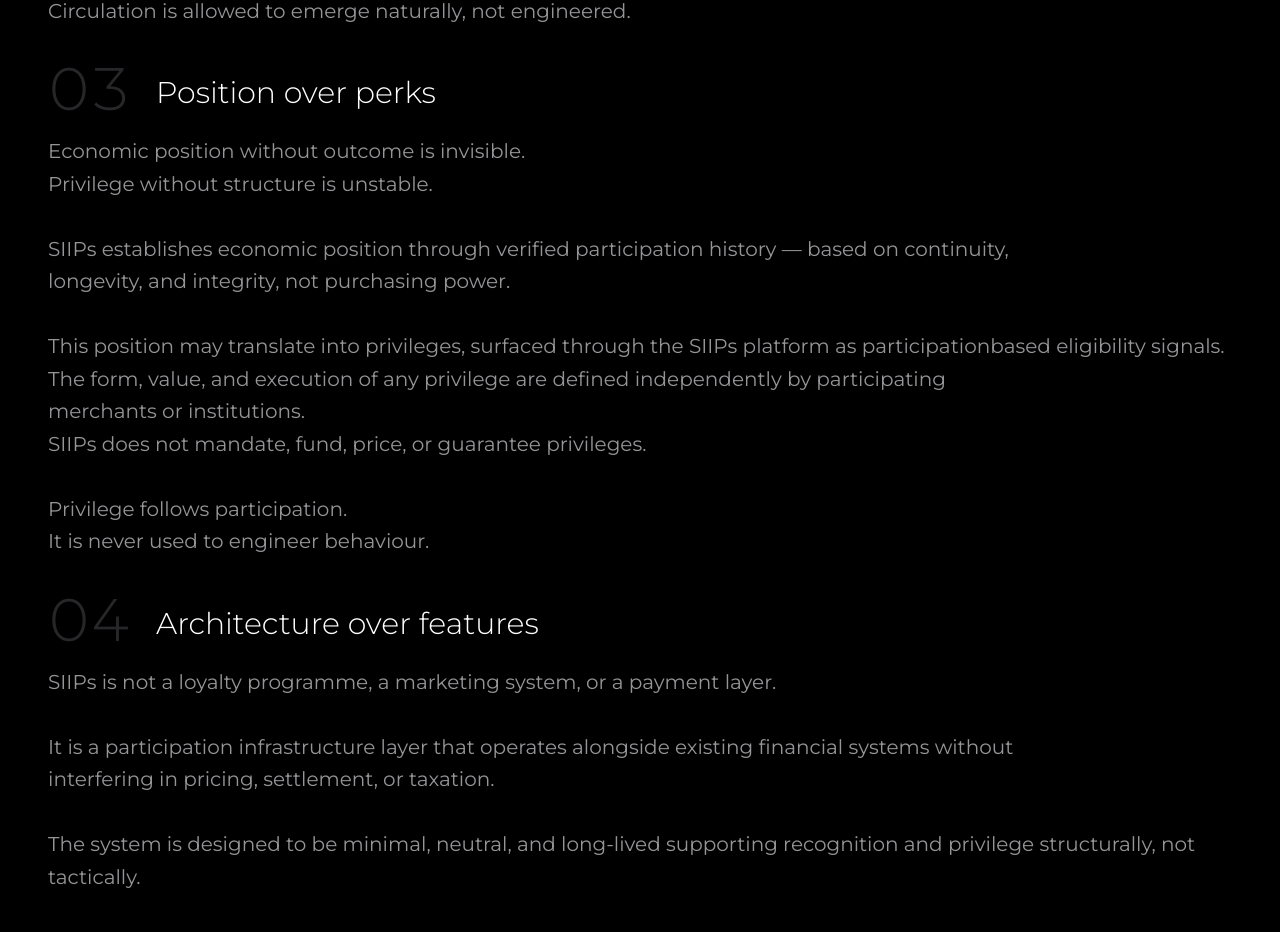
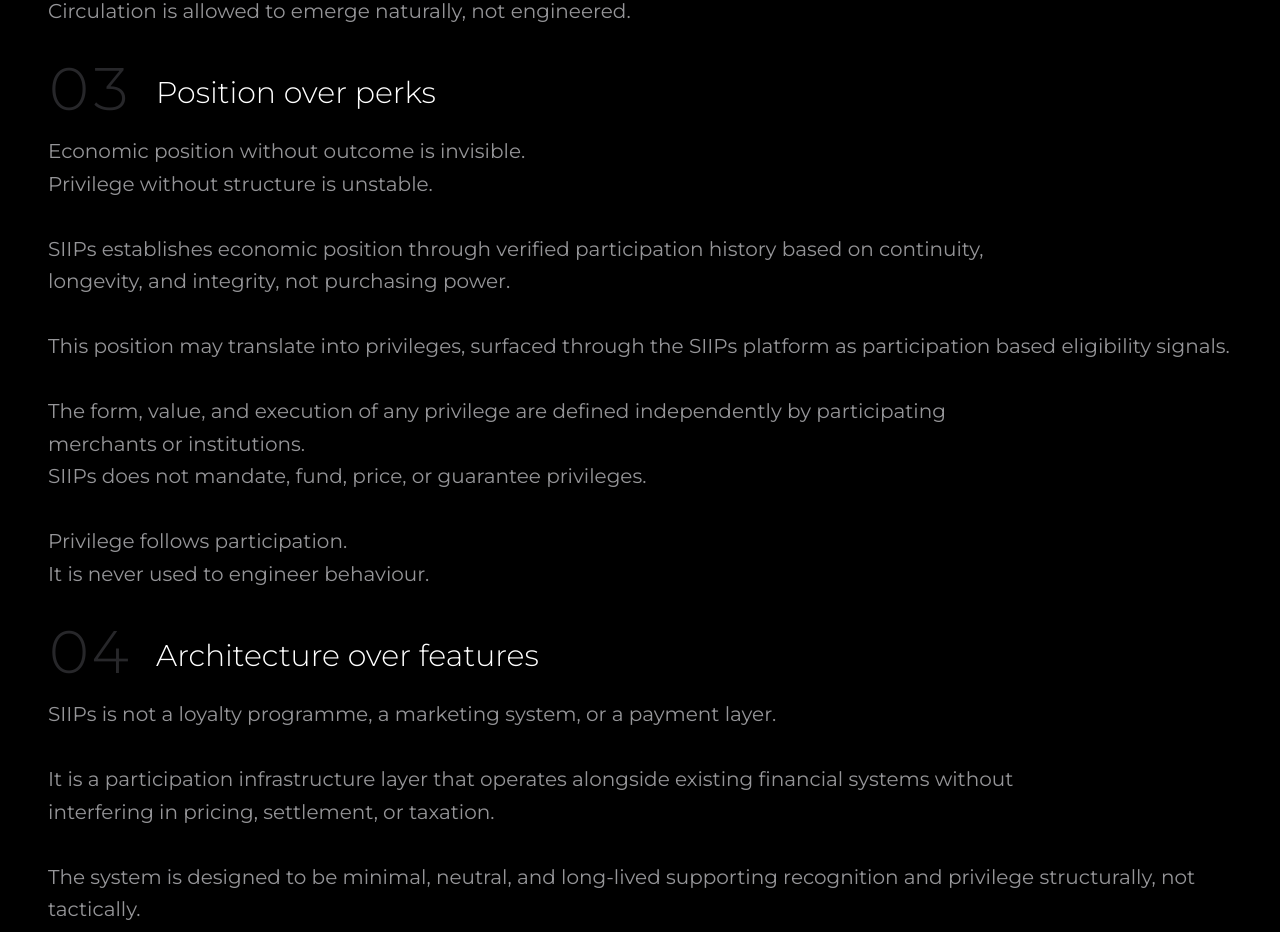
Before and after one commit to akmmubashir/siip-web, a Next.js app: page /doctrine in a window 1280 px wide. Shown: the part 1440-2372 px from the top of the page. Built offline with nearby package versions, Linux system fonts and the light colour scheme.

Commit message:
ui fexes

```diff
--- a/app/components/siip/DoctrineSection.tsx
+++ b/app/components/siip/DoctrineSection.tsx
@@ -29,9 +29,9 @@
     title: "Position over perks",
     desc: `Economic position without outcome is invisible.
 Privilege without structure is unstable.\n
-SIIPs establishes economic position through verified participation history — based on continuity,
+SIIPs establishes economic position through verified participation history based on continuity,
 longevity, and integrity, not purchasing power.\n
-This position may translate into privileges, surfaced through the SIIPs platform as participationbased eligibility signals.
+This position may translate into privileges, surfaced through the SIIPs platform as participation based eligibility signals.\n
 The form, value, and execution of any privilege are defined independently by participating
 merchants or institutions.
 SIIPs does not mandate, fund, price, or guarantee privileges.\n
```
